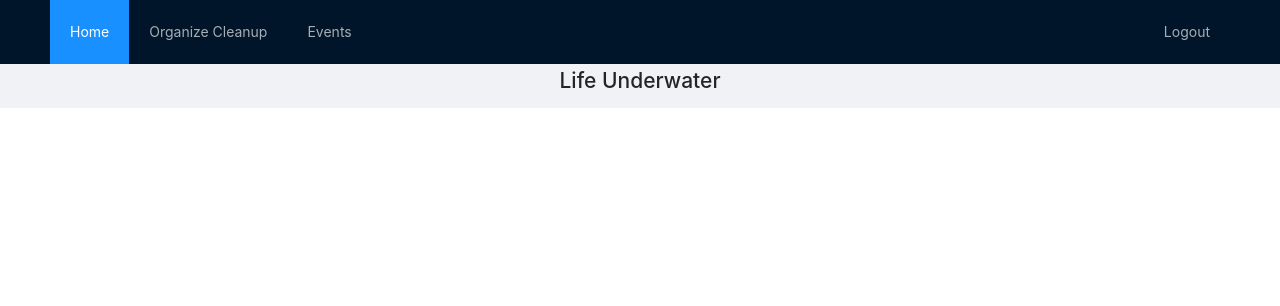
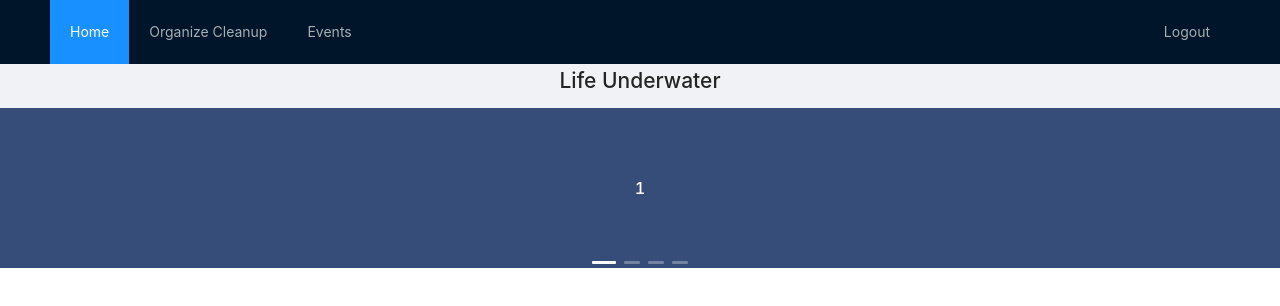
Before and after one commit to kitmorgan/hack-for-good_ocean-app, a React (Create React App) app in the folder team-42/react-frontend/: page /home in a window 1280 px wide. Shown: the top 306 px of the page. Built offline with nearby package versions, Linux system fonts and the light colour scheme.

Commit message:
Added Home

```diff
--- /dev/null
+++ b/team-42/react-frontend/src/Components/Home.js
@@ -0,0 +1,36 @@
+import React, { Component } from "react";
+import { withRouter, NavLink } from "react-router-dom";
+import { Carousel } from "antd";
+
+const contentStyle = {
+  height: "160px",
+  color: "#fff",
+  lineHeight: "160px",
+  textAlign: "center",
+  background: "#364d79",
+};
+
+const Home = () => {
+  const onChange = (currentSlide) => {
+    console.log(currentSlide);
+  };
+
+  return (
+    <Carousel afterChange={onChange}>
+      <div>
+        <h3 style={contentStyle}>1</h3>
+      </div>
+      <div>
+        <h3 style={contentStyle}>2</h3>
+      </div>
+      <div>
+        <h3 style={contentStyle}>3</h3>
+      </div>
+      <div>
+        <h3 style={contentStyle}>4</h3>
+      </div>
+    </Carousel>
+  );
+};
+
+export default withRouter(Home);
--- a/team-42/react-frontend/src/Components/Main.js
+++ b/team-42/react-frontend/src/Components/Main.js
@@ -2,6 +2,7 @@ import { Layout, Menu } from "antd";
 import React from "react";
 import Events from "../Components/Events";
 import postEvent from "../Components/postEvent";
+import Home from "../Components/Home";
 
 import { Switch, Route, Redirect, NavLink, Link } from "react-router-dom";
 import { withRouter } from "react-router-dom";
@@ -13,7 +14,9 @@ const Main = () => (
     <Layout className="layout">
       <Header>
         <Menu theme="dark" mode="horizontal" defaultSelectedKeys={["1"]}>
-          <Menu.Item key="1">Home</Menu.Item>
+          <Menu.Item key="1">
+            <NavLink to="/home"> Home </NavLink>
+          </Menu.Item>
           <Menu.Item key="2">
             <NavLink to="/plan"> Organize Cleanup </NavLink>
           </Menu.Item>
@@ -43,6 +46,7 @@ const Main = () => (
       </h1>
     </Layout>
     <Switch>
+      <Route path="/home" component={Home}></Route>
       <Route path="/plan" component={postEvent}></Route>
       <Route path="/events" component={Events}></Route>{" "}
     </Switch>
```
